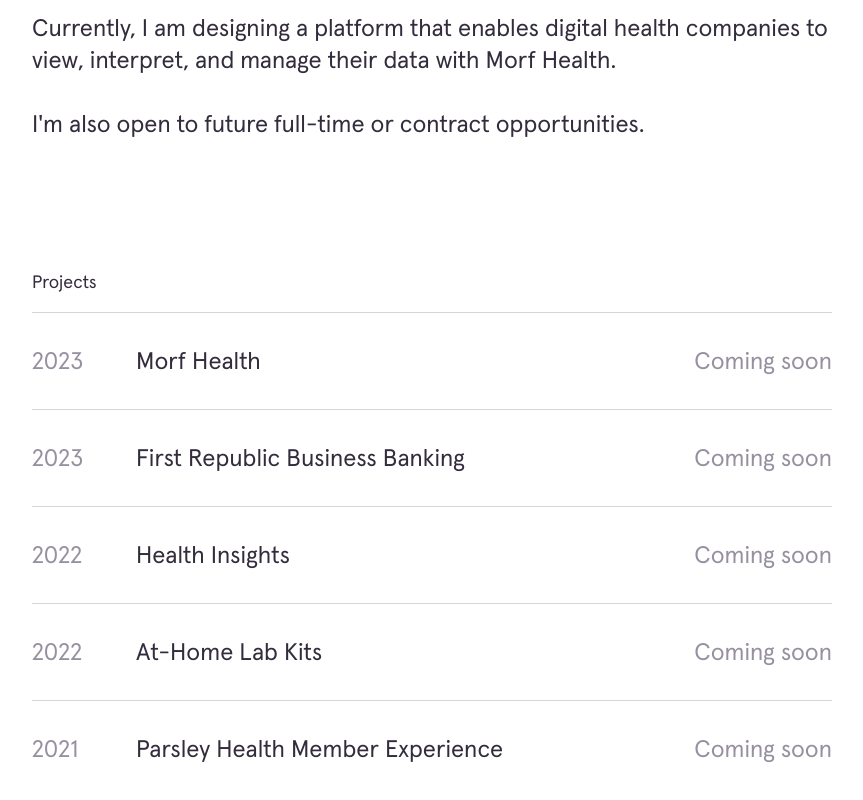
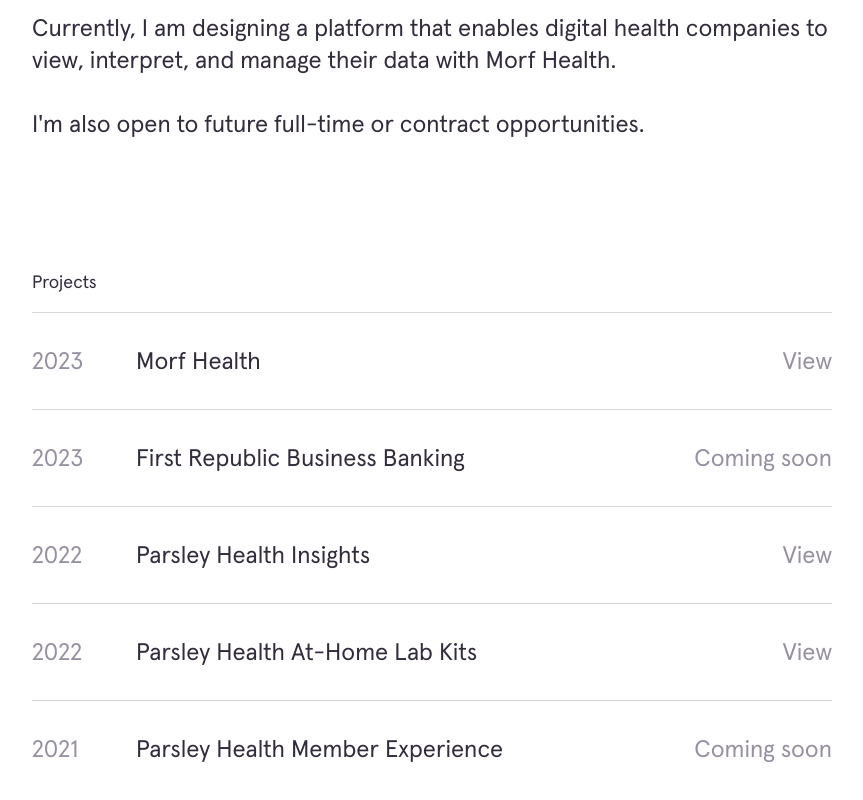
Before and after one commit to gabewolford/alex-barron-portfolio, a Nuxt app: page / in a window 1280 px wide. Shown: the part 500-1300 px from the top of the page, without its empty margins (208-1071 px from the left). Built offline with nearby package versions, Linux system fonts and the light colour scheme.

Commit message:
added figma links

```diff
--- a/components/Projects.vue
+++ b/components/Projects.vue
@@ -7,7 +7,7 @@
       <Project
         year="2023"
         title="Morf Health"
-        linkText="Coming soon"
+        linkText="View"
         linkTo="/morf-health"
       />
       <Project
@@ -18,15 +18,15 @@
       />
       <Project
         year="2022"
-        title="Health Insights"
-        linkText="Coming soon"
-        linkTo="/health-insights"
+        title="Parsley Health Insights"
+        linkText="View"
+        linkTo="https://www.figma.com/proto/mu4MnZiUuasdEJDIIu3LGw/Portfolio?page-id=165%3A4101&type=design&node-id=178-11&viewport=686%2C555%2C0.1&t=uSuB9iCPpbKcZOVn-1&scaling=min-zoom&mode=design"
       />
       <Project
         year="2022"
-        title="At-Home Lab Kits"
-        linkText="Coming soon"
-        linkTo="/at-home-lab-kits"
+        title="Parsley Health At-Home Lab Kits"
+        linkText="View"
+        linkTo="https://www.figma.com/proto/mu4MnZiUuasdEJDIIu3LGw/Portfolio?page-id=236%3A9202&type=design&node-id=236-9469&viewport=830%2C533%2C0.12&t=vOI1WcAGbCMhzf7H-1&scaling=scale-down-width&mode=design"
       />
       <Project
         year="2021"
```
